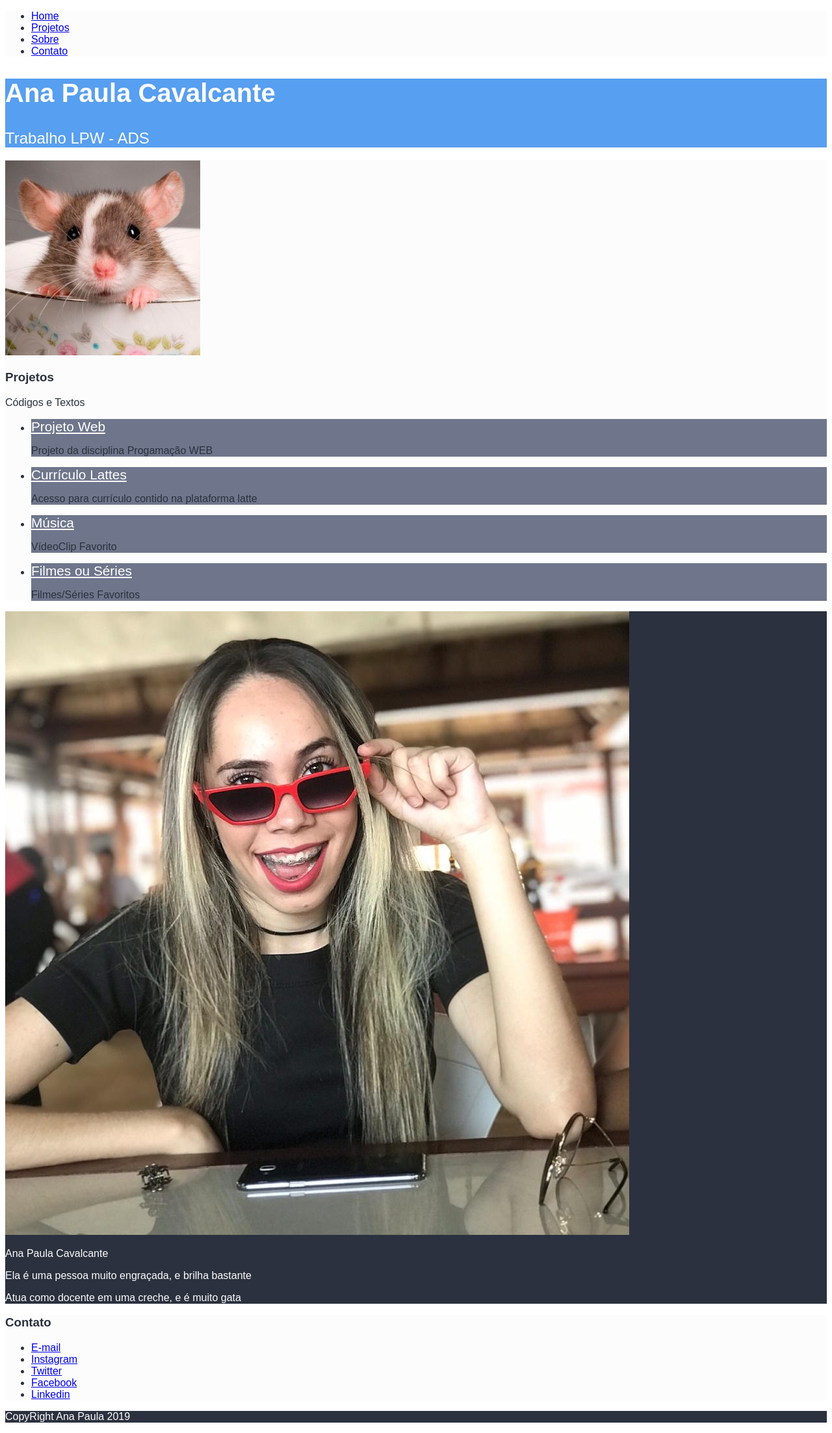
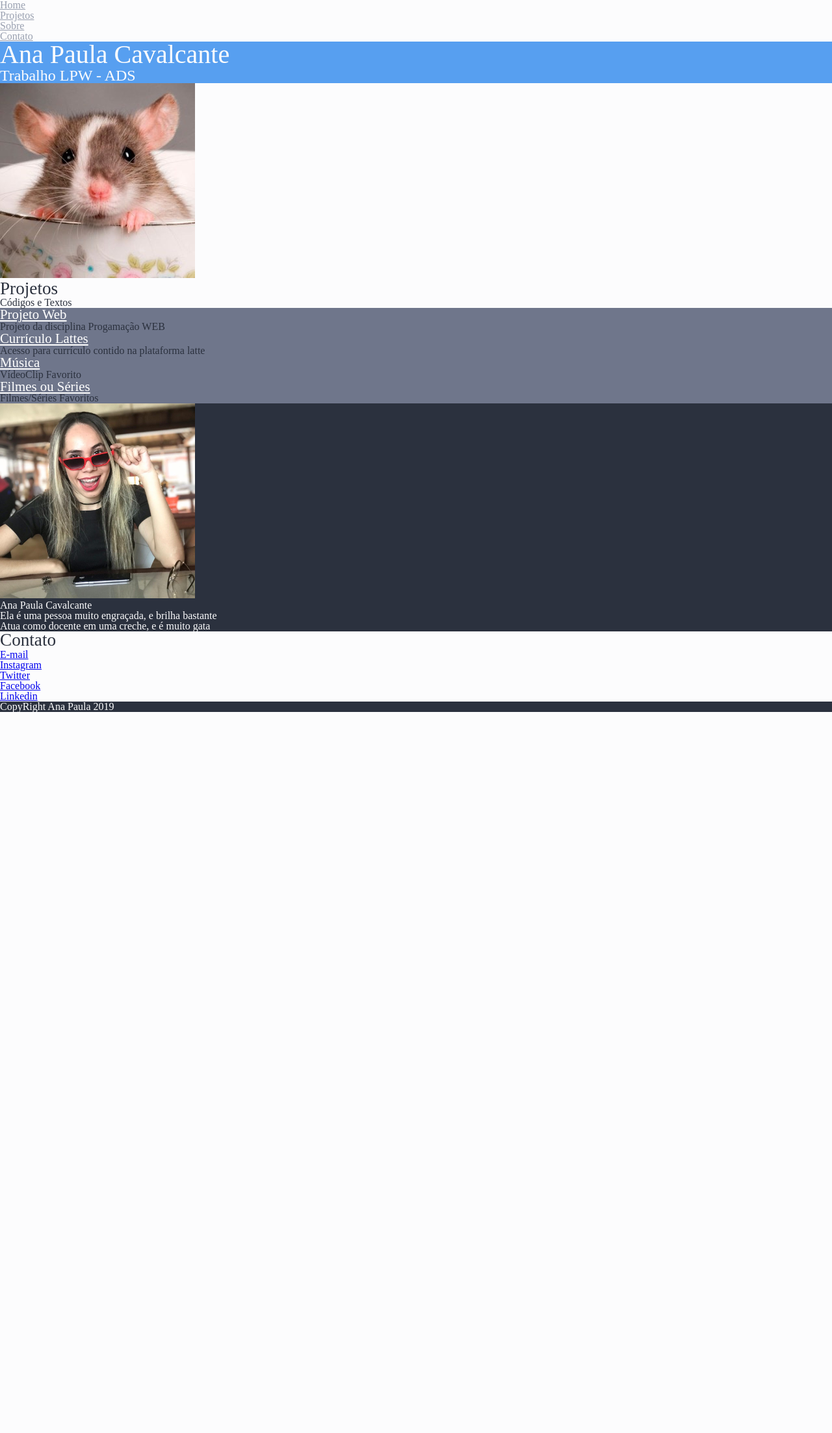
Before and after one commit to suennaby/AulasProgamacaoWeb, a PHP site: page / in a window 1280 px wide. Shown: the whole page at 65% size. After the commit the page ends 1096 px from the top, so only its background shows below. Run offline with PHP 8.4, Linux system fonts and the light colour scheme.

Commit message:
Reset css e estilos
Reset css e estilos

```diff
--- a/estilos/blog.css
+++ b/estilos/blog.css
@@ -16,6 +16,17 @@ body {
      font-weight: lighter;
 
  }
+
+ section h3 {
+     font-size: 1.7em;
+ }
+
+ header li a {
+     color: #99A0B0;
+     font-weight: lighter;
+ }
+
+
 
 .escuras {
     background-color: #2b313e;
@@ -42,3 +53,7 @@ body {
     color: #ffffff;
     font-size: 1.3em;
 }
+
+#sobre img {
+    width: 300px;
+}
--- /dev/null
+++ b/estilos/reset.css
@@ -0,0 +1,48 @@
+/* http://meyerweb.com/eric/tools/css/reset/
+  v2.0 | 20110126
+  License: none (public domain)
+*/
+
+html, body, div, span, applet, object, iframe,
+h1, h2, h3, h4, h5, h6, p, blockquote, pre,
+a, abbr, acronym, address, big, cite, code,
+del, dfn, em, img, ins, kbd, q, s, samp,
+small, strike, strong, sub, sup, tt, var,
+b, u, i, center,
+dl, dt, dd, ol, ul, li,
+fieldset, form, label, legend,
+table, caption, tbody, tfoot, thead, tr, th, td,
+article, aside, canvas, details, embed,
+figure, figcaption, footer, header, hgroup,
+menu, nav, output, ruby, section, summary,
+time, mark, audio, video {
+    margin: 0;
+    padding: 0;
+    border: 0;
+    font-size: 100%;
+    font: inherit;
+    vertical-align: baseline;
+}
+/* HTML5 display-role reset for older browsers */
+article, aside, details, figcaption, figure,
+footer, header, hgroup, menu, nav, section {
+    display: block;
+}
+body {
+    line-height: 1;
+}
+ol, ul {
+    list-style: none;
+}
+blockquote, q {
+    quotes: none;
+}
+blockquote:before, blockquote:after,
+q:before, q:after {
+    content: '';
+    content: none;
+}
+table {
+    border-collapse: collapse;
+    border-spacing: 0;
+}
--- a/index.html
+++ b/index.html
@@ -6,6 +6,7 @@
         <title>Blog de Ana Paula</title>
 
         <link rel="stylesheet" href="estilos/blog.css">
+        <link rel="stylesheet" href="estilos/reset.css">
 
 
     </head>
--- a/teste.txt
+++ /dev/null
@@ -1 +0,0 @@
-suennaby
```
